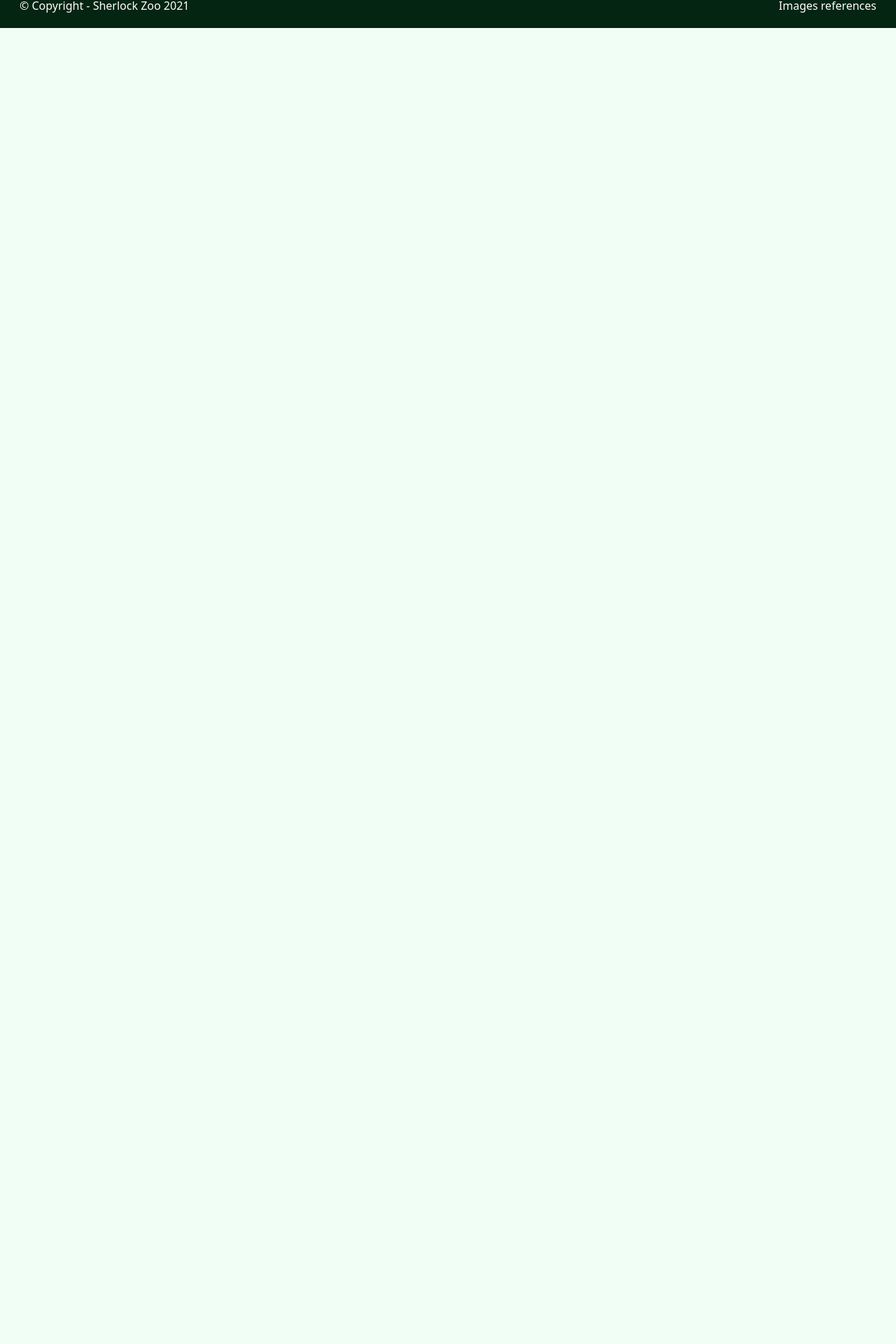
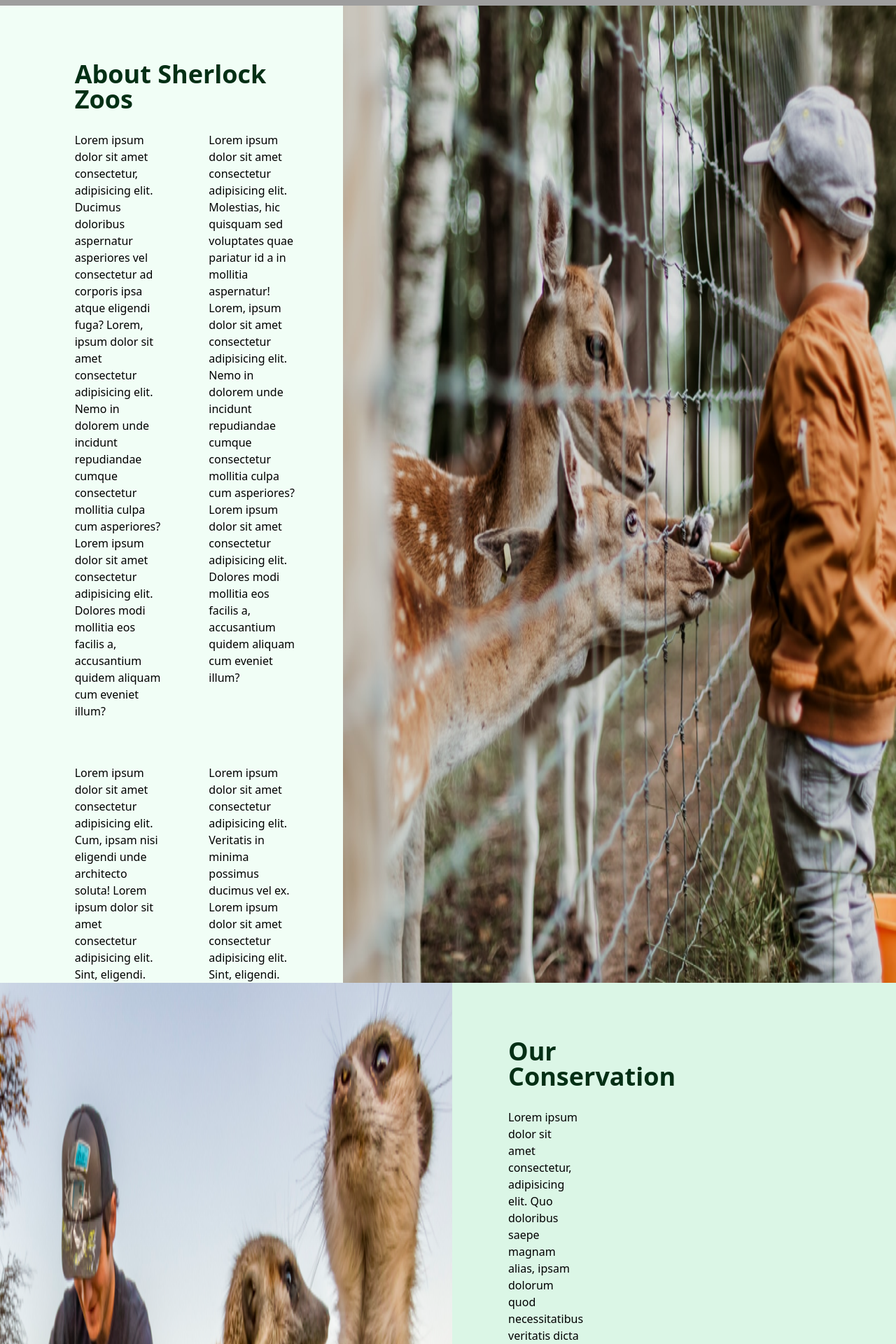
Before and after one commit to RammahKarpous/sherlock-zoo-front-end, a React (Create React App) app: page /about in a window 1280 px wide. Shown: the part 848-2768 px from the top of the page at 70% size. Before the commit the page ends 888 px from the top, so only its background shows below. Built offline with nearby package versions, Linux system fonts and the light colour scheme; grey boxes are pictures that could not be loaded.

Commit message:
Created the about page and populated it with static data

```diff
--- a/src/App.js
+++ b/src/App.js
@@ -3,6 +3,7 @@ import Home from "./pages/home/Home";
 import Navigation from "./components/navigation/Navigation";
 import MobileNavigation from "./components/navigation/MobileNavigation";
 import Footer from "./components/Footer";
+import About from "./pages/about/About";
 
 function App() {
 	return (
@@ -12,6 +13,7 @@ function App() {
 
 				<Switch>
 					<Route exact path="/" component={() => <Home />} />
+					<Route exact path="/about" component={() => <About />} />
 				</Switch>
 
 				<MobileNavigation />
--- a/src/pages/about/about.jsx
+++ b/src/pages/about/about.jsx
@@ -1,9 +1,52 @@
-const about = () => {
+import Header from "../../components/Header";
+import HeaderImage from '../../assets/images/headers/about-header.png';
+import Heading from "../../components/commonly-used-elements/Headings";
+
+// Images
+import AboutSherlockImage from '../../assets/images/kid-with-deers.png';
+import ConservationImg from '../../assets/images/about-the-conservation.png';
+
+const About = () => {
     return (
         <div>
-            <Header image={HeaderImage} className="relative" />
+            <Header image={HeaderImage} />
+
+            <div className="flex gap-16 w-11/12 lg:mr-0 lg:ml-auto">
+                <div className="mt-20">
+                    <Heading level="2" text="About Sherlock Zoos" size="medium" />
+
+                    <div className="grid md:grid-cols-2 gap-16">
+                        <p>Lorem ipsum dolor sit amet consectetur, adipisicing elit. Ducimus doloribus aspernatur asperiores vel consectetur ad corporis ipsa atque eligendi fuga? Lorem, ipsum dolor sit amet consectetur adipisicing elit. Nemo in dolorem unde incidunt repudiandae cumque consectetur mollitia culpa cum asperiores? Lorem ipsum dolor sit amet consectetur adipisicing elit. Dolores modi mollitia eos facilis a, accusantium quidem aliquam cum eveniet illum?</p>
+
+                        <p>Lorem ipsum dolor sit amet consectetur adipisicing elit. Molestias, hic quisquam sed voluptates quae pariatur id a in mollitia aspernatur! Lorem, ipsum dolor sit amet consectetur adipisicing elit. Nemo in dolorem unde incidunt repudiandae cumque consectetur mollitia culpa cum asperiores? Lorem ipsum dolor sit amet consectetur adipisicing elit. Dolores modi mollitia eos facilis a, accusantium quidem aliquam cum eveniet illum?</p>
+
+                        <p>Lorem ipsum dolor sit amet consectetur adipisicing elit. Cum, ipsam nisi eligendi unde architecto soluta! Lorem ipsum dolor sit amet consectetur adipisicing elit. Sint, eligendi.</p>
+                        <p>Lorem ipsum dolor sit amet consectetur adipisicing elit. Veritatis in minima possimus ducimus vel ex. Lorem ipsum dolor sit amet consectetur adipisicing elit. Sint, eligendi.</p>
+                    </div>
+                </div>
+
+                <img src={AboutSherlockImage} alt="Kid feeds deers"/>
+            </div>
+
+            <div className="bg-body-darker flex flex-col md:flex-row">
+                <img src={ConservationImg} alt="Conservation work"/>
+
+                <div className="flex-column">
+                    <div className="p-20 w-5/12">
+                        <Heading text="Our Conservation" level="2" size="medium" />
+
+                        <p className="mb-4">Lorem ipsum dolor sit amet consectetur, adipisicing elit. Quo doloribus saepe magnam alias, ipsam dolorum quod necessitatibus veritatis dicta earum.</p>
+                        <p className="mb-4">Lorem ipsum dolor sit, amet consectetur adipisicing elit. Adipisci, excepturi. Nihil laudantium repellat cumque neque vero. Atque quos ex molestiae?</p>
+                        <p className="mb-4">Lorem ipsum dolor sit amet consectetur adipisicing elit. Iste culpa repellendus vero deserunt obcaecati, magnam quam praesentium ipsa voluptatem consectetur.</p>
+                    </div>
+
+                    <div className="bg-green-primary p-20">
+                        <Heading text="How you can help?"  />
+                    </div>
+                </div>
+            </div>
         </div>
     )
 }
 
-export default about
+export default About
```
Also changed, not shown: src/assets/images/kid-with-deers.png (added), 1 other file (tests, documents, lock files or other folders).
